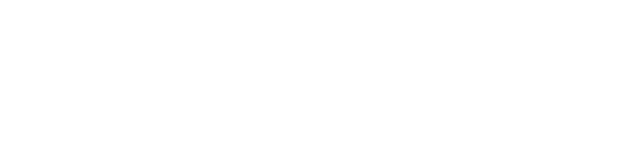
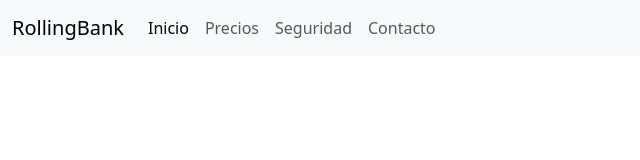
Before and after one commit to MaruSosa/rollingBankc76i, a plain HTML site: page index.html in a window 1280 px wide. Shown: the whole page, without its empty margins (0-640 px from the left). Drawn offline with nearby package versions, Linux system fonts and the light colour scheme.

Commit message:
agregamos el navbar de bootstrap y modificamos las opciones del menú

```diff
--- a/index.html
+++ b/index.html
@@ -16,6 +16,33 @@
     <title>Rollig bank</title>
   </head>
   <body>
+    <header>
+        <nav class="navbar navbar-expand-lg bg-body-tertiary">
+            <div class="container-fluid">
+              <a class="navbar-brand" href="#">RollingBank</a>
+              <button class="navbar-toggler" type="button" data-bs-toggle="collapse" data-bs-target="#navbarSupportedContent" aria-controls="navbarSupportedContent" aria-expanded="false" aria-label="Toggle navigation">
+                <span class="navbar-toggler-icon"></span>
+              </button>
+              <div class="collapse navbar-collapse" id="navbarSupportedContent">
+                <ul class="navbar-nav me-auto mb-2 mb-lg-0">
+                  <li class="nav-item">
+                    <a class="nav-link active" aria-current="page" href="./index.html">Inicio</a>
+                  </li>
+                  <li class="nav-item">
+                    <a class="nav-link" href="./pages/precios.html">Precios</a>
+                  </li>
+                  <li class="nav-item">
+                    <a class="nav-link" href="./pages/seguridad.html">Seguridad</a>
+                  </li>
+                  <li class="nav-item">
+                    <a class="nav-link" href="./pages/error404.html">Contacto</a>
+                  </li>
+              </div>
+            </div>
+          </nav>
+    </header>
+    <main></main>
+    <footer></footer>
     <script
       src="https://cdn.jsdelivr.net/npm/bootstrap@5.3.2/dist/js/bootstrap.bundle.min.js"
       integrity="sha384-C6RzsynM9kWDrMNeT87bh95OGNyZPhcTNXj1NW7RuBCsyN/o0jlpcV8Qyq46cDfL"
```
Also changed, not shown: pages/error404.html (added), pages/precios.html (added), pages/seguridad.html (added).
